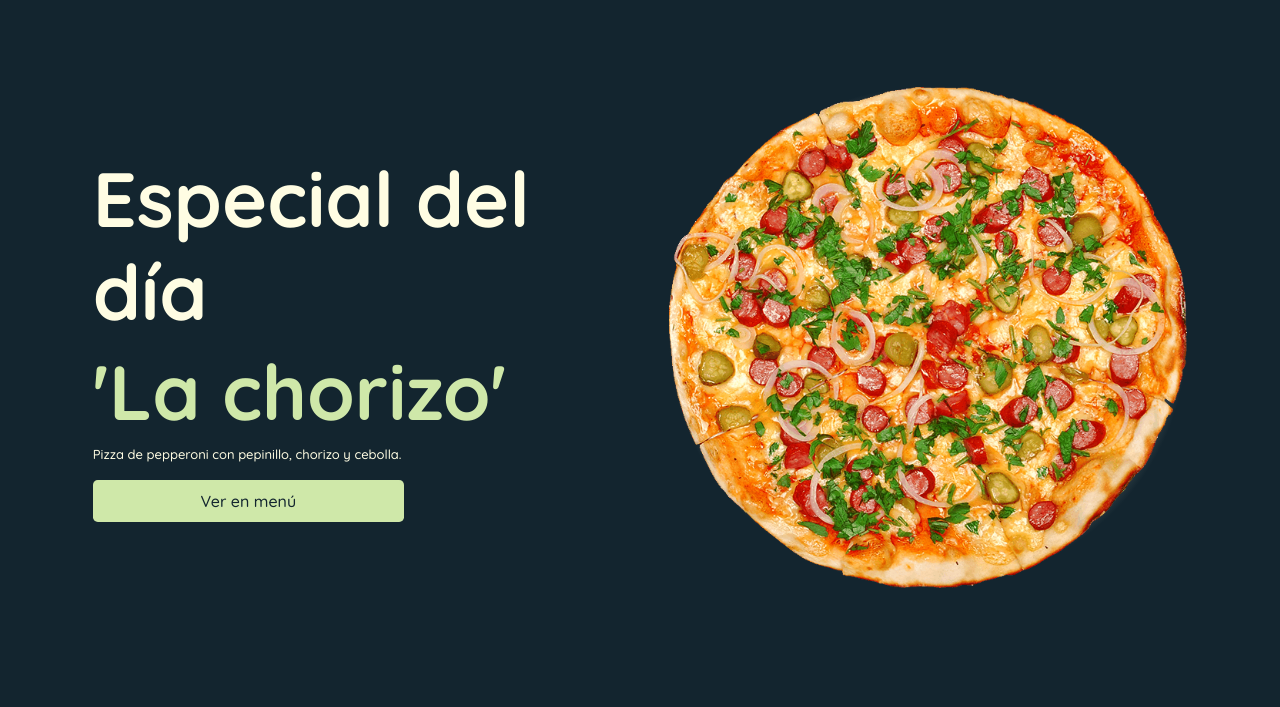
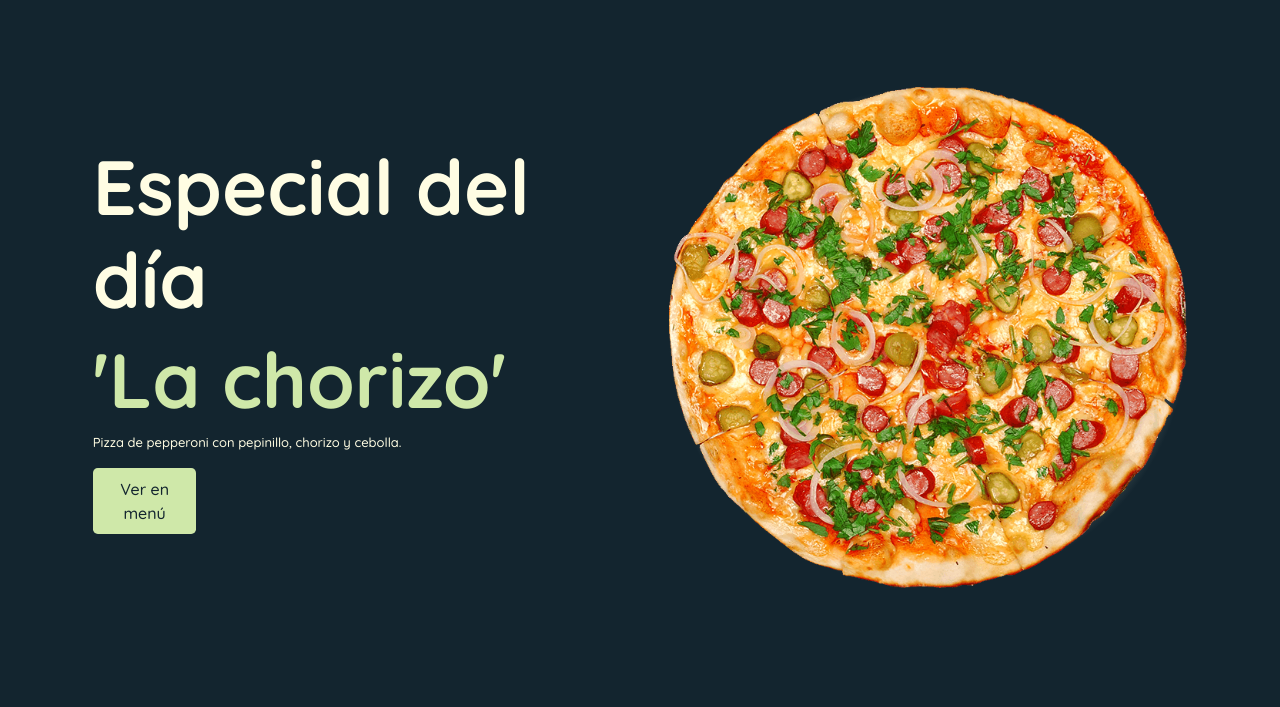
Before and after one commit to AntoDonayre/LArtigiana-1.1.1, a website: page index.html in a window 1280 px wide. Shown: the part 93-800 px from the top of the page. Drawn offline with nearby package versions, Linux system fonts and the light colour scheme.

Commit message:
se arreglo problema con el boton del index

```diff
--- a/scss/layout/_main.scss
+++ b/scss/layout/_main.scss
@@ -838,4 +838,16 @@ main{
             }
         }
     }
+    //1200px
+    @media (min-width: 1200px){
+        .mainContainer{
+            .leftContainer{
+                .espDelDia{
+                    .btn{
+                        width: 20%;
+                    }
+                }
+            }
+        }
+    }
 }
```
Also changed, not shown: css/style.css.
